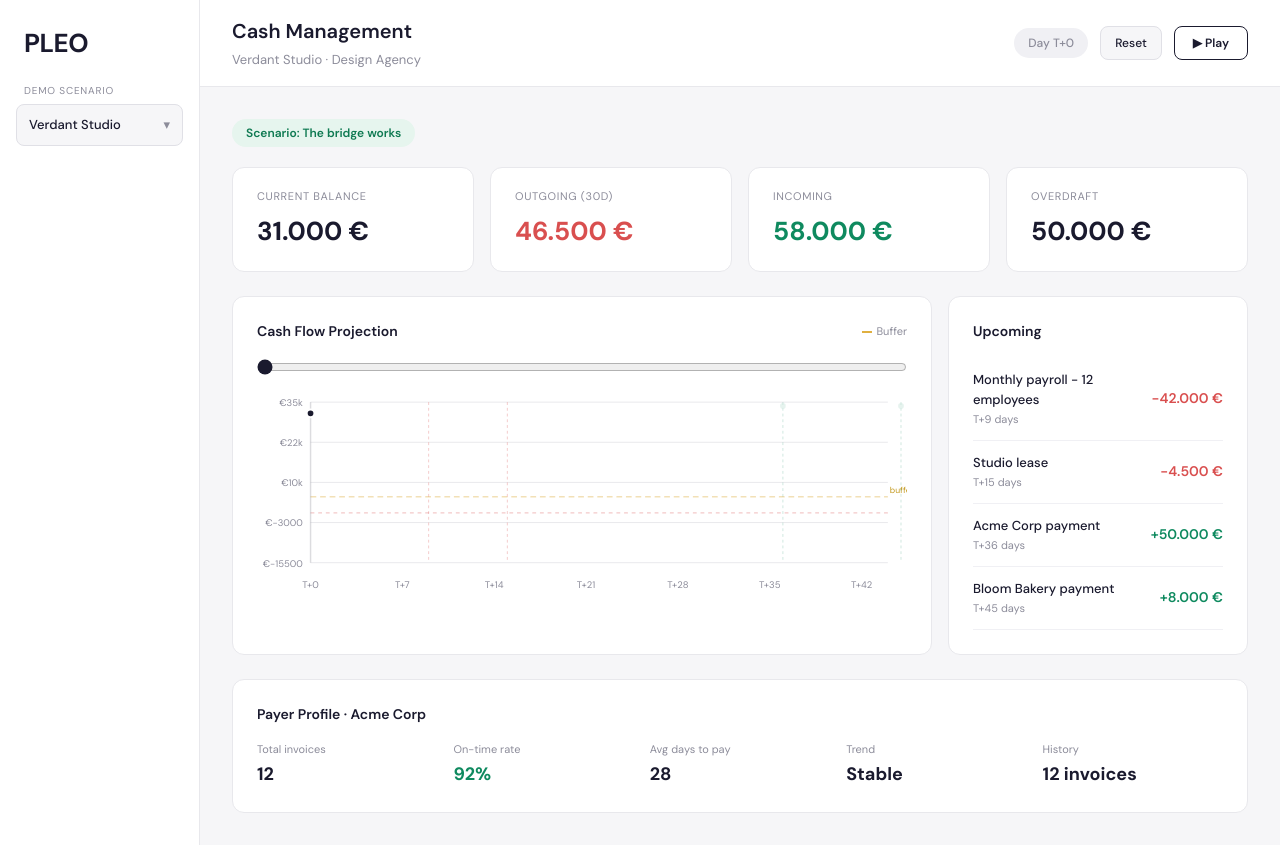
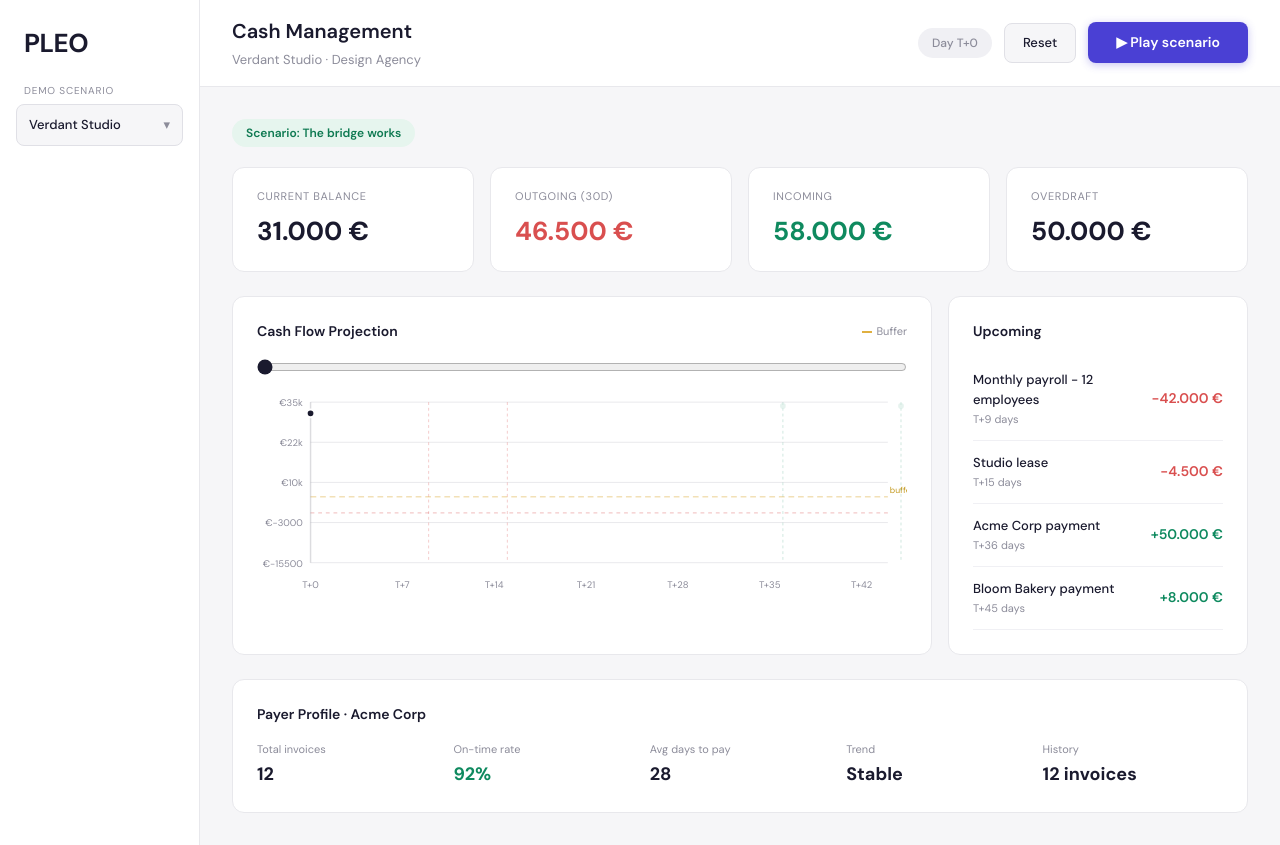
Before and after one commit to ccahahn/bridge, a Next.js app in the folder app/: page / in a window 1280 px wide. Built offline with nearby package versions, Linux system fonts and the light colour scheme.

Commit message:
Make play button prominent — purple fill, larger, labeled "Play scenario"
Co-Authored-By: Claude Opus 4.6 (1M context) <noreply@anthropic.com>

```diff
--- a/app/app/page.tsx
+++ b/app/app/page.tsx
@@ -382,11 +382,12 @@ export default function PleoBridgeDemo() {
           </div>
           <div style={{ display: "flex", alignItems: "center", gap: 12 }}>
             <div style={{ fontSize: 12, color: "#8c8c9a", fontWeight: 500, background: "#f0f0f4", padding: "6px 14px", borderRadius: 20 }}>Day T+{currentDay}</div>
-            <button onClick={reset} style={{ padding: "7px 14px", background: "#f6f6f8", border: "1px solid #e0e0e6", borderRadius: 8, fontSize: 12, fontWeight: 500, cursor: "pointer", fontFamily: "inherit", color: "#1a1a2e" }}>Reset</button>
+            <button onClick={reset} style={{ padding: "9px 18px", background: "#f6f6f8", border: "1px solid #e0e0e6", borderRadius: 8, fontSize: 13, fontWeight: 500, cursor: "pointer", fontFamily: "inherit", color: "#1a1a2e" }}>Reset</button>
             <button onClick={() => setPlaying(!playing)} style={{
-              padding: "7px 18px", background: playing ? "#1a1a2e" : "#fff", color: playing ? "#fff" : "#1a1a2e",
-              border: "1px solid #1a1a2e", borderRadius: 8, fontSize: 12, fontWeight: 600, cursor: "pointer", fontFamily: "inherit", transition: "all 0.2s",
-            }}>{playing ? "\u23F8 Pause" : "\u25B6 Play"}</button>
+              padding: "10px 28px", background: playing ? "#1a1a2e" : "#4a40d4", color: "#fff",
+              border: "none", borderRadius: 8, fontSize: 14, fontWeight: 600, cursor: "pointer", fontFamily: "inherit", transition: "all 0.2s",
+              boxShadow: playing ? "none" : "0 2px 8px rgba(74, 64, 212, 0.3)",
+            }}>{playing ? "\u23F8 Pause" : "\u25B6 Play scenario"}</button>
           </div>
         </div>
 
```
